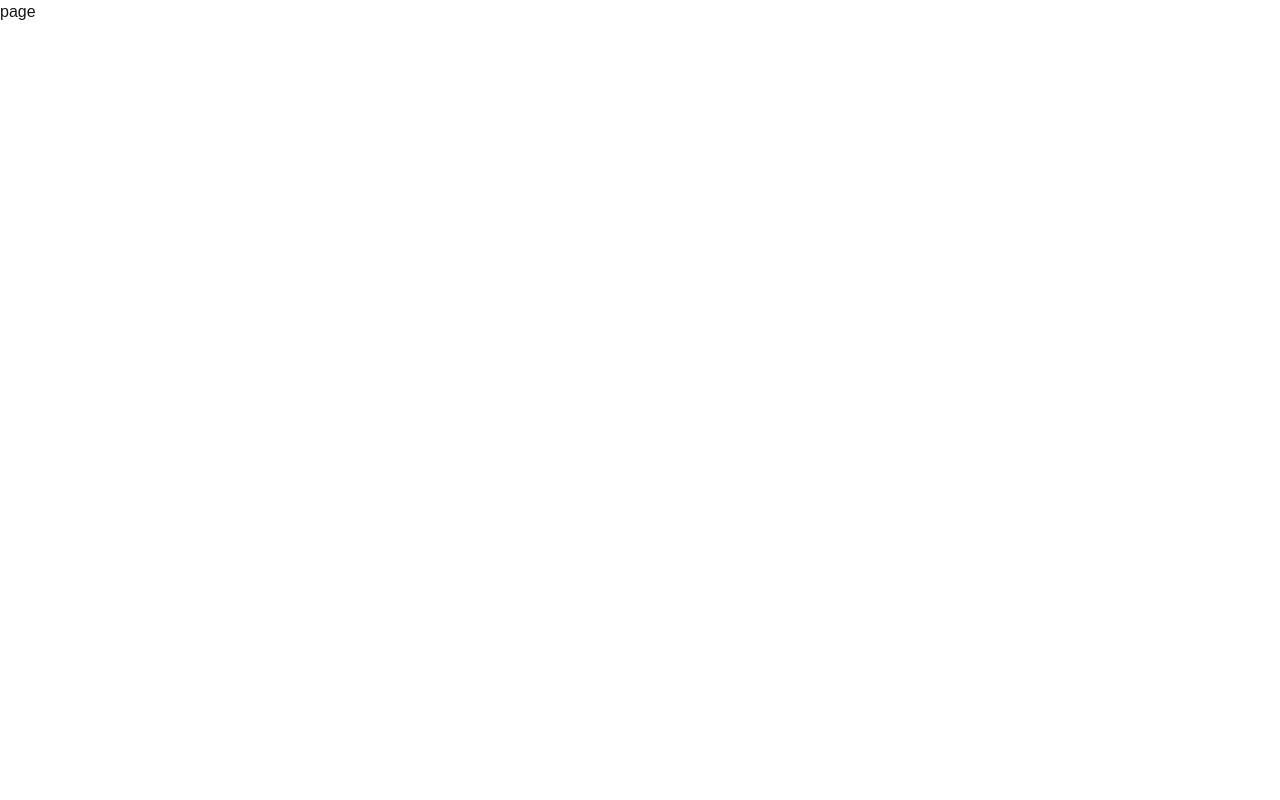
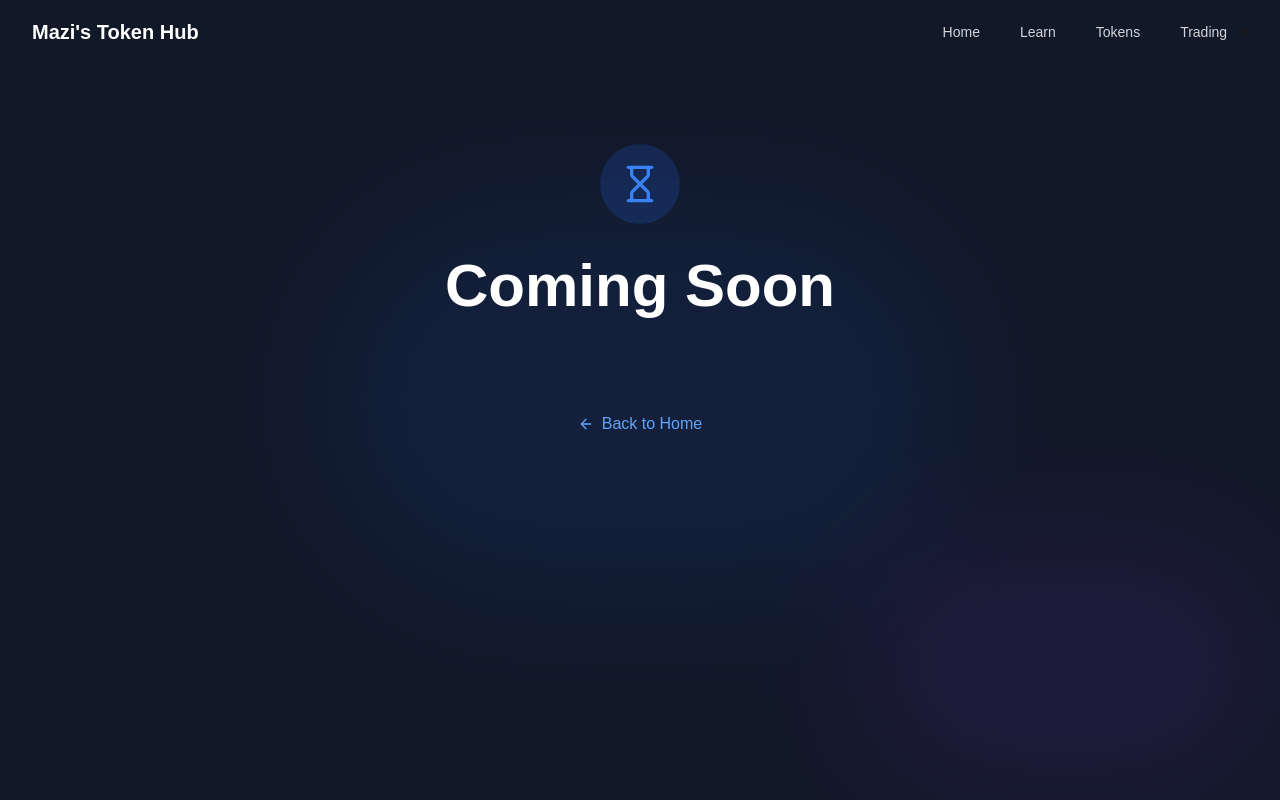
Before and after one commit to mazi76erX2/EC20-Page, a Next.js app: page /comingsoon in a window 1280 px wide. Built offline with nearby package versions, Linux system fonts and the light colour scheme.

Commit message:
Added coming soon page

```diff
--- a/app/comingsoon/page.tsx
+++ b/app/comingsoon/page.tsx
@@ -1,9 +1,50 @@
-import React from 'react'
+"use client";
 
-const page = () => {
+import type { NextPage } from 'next';
+import Link from 'next/link';
+import Navbar from '../components/Navbar';
+import { Hourglass, ArrowLeft } from 'lucide-react';
+
+const ComingSoon: NextPage = () => {
   return (
-    <div>page</div>
-  )
-}
+    <>
+      <div className="fixed inset-0 bg-gray-900 z-0 overflow-hidden">
+        <div className="absolute top-1/4 left-1/4 w-1/2 h-1/2 bg-blue-600 rounded-full filter blur-3xl opacity-10"></div>
+        <div className="absolute bottom-0 right-0 w-1/3 h-1/3 bg-purple-600 rounded-full filter blur-3xl opacity-10"></div>
+      </div>
 
-export default page
+      <div className="relative min-h-screen z-10">
+        <Navbar />
+
+        <main className="pt-20">
+          <div className="max-w-7xl mx-auto px-4 sm:px-6 lg:px-8 pt-16 pb-24 flex flex-col items-center justify-center">
+            <div className="text-center mb-12">
+              <div className="inline-flex items-center justify-center w-20 h-20 bg-blue-600/20 rounded-full mb-8">
+                <Hourglass className="h-10 w-10 text-blue-500" />
+              </div>
+
+              <h1 className="text-4xl sm:text-5xl md:text-6xl font-extrabold text-white mb-4">
+                Coming Soon
+              </h1>
+            </div>
+
+            <div className="w-full max-w-md">
+
+              <div className="mt-8 text-center">
+                <Link
+                  href="/"
+                  className="inline-flex items-center text-blue-400 hover:text-blue-300 transition-colors"
+                >
+                  <ArrowLeft className="mr-2 h-4 w-4" />
+                  Back to Home
+                </Link>
+              </div>
+            </div>
+          </div>
+        </main>
+      </div>
+    </>
+  );
+};
+
+export default ComingSoon;
--- a/package.json
+++ b/package.json
@@ -12,6 +12,7 @@
   "dependencies": {
     "lucide-react": "^0.476.0",
     "next": "15.1.7",
+    "next-navigation": "^1.0.6",
     "react": "^19.0.0",
     "react-dom": "^19.0.0"
   },
```
Also changed, not shown: 1 other file (tests, documents, lock files or other folders).
